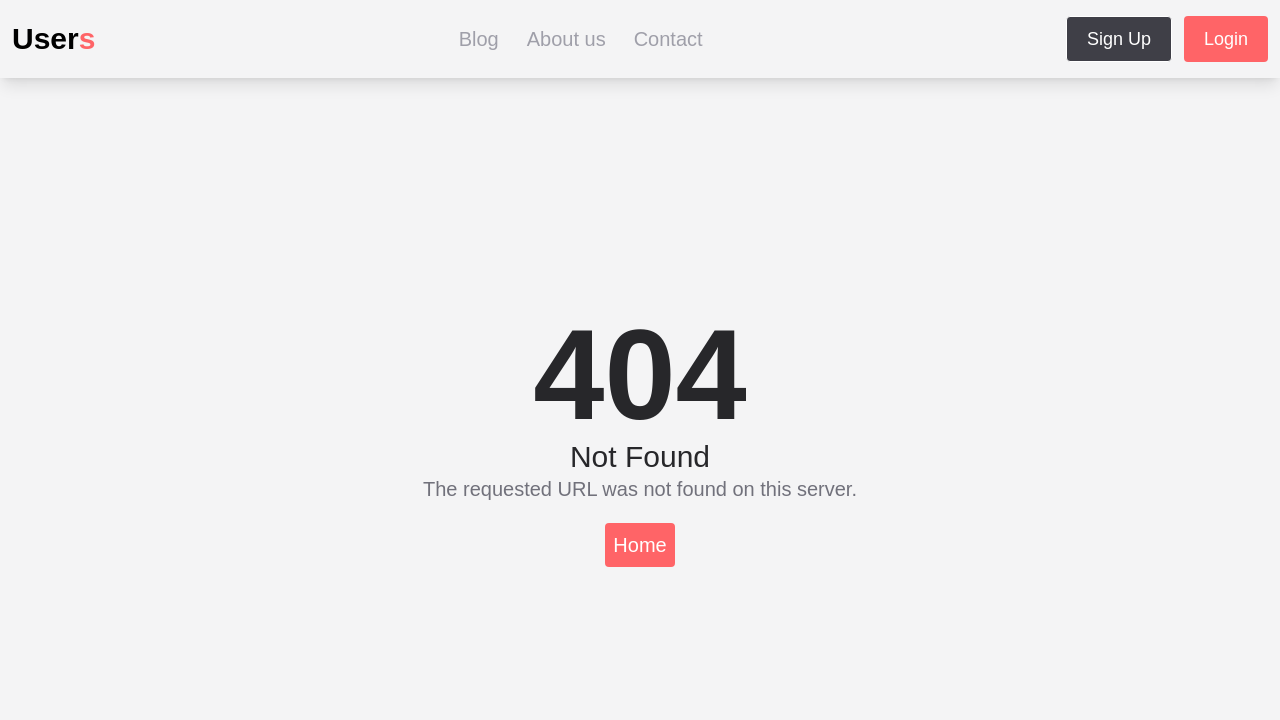
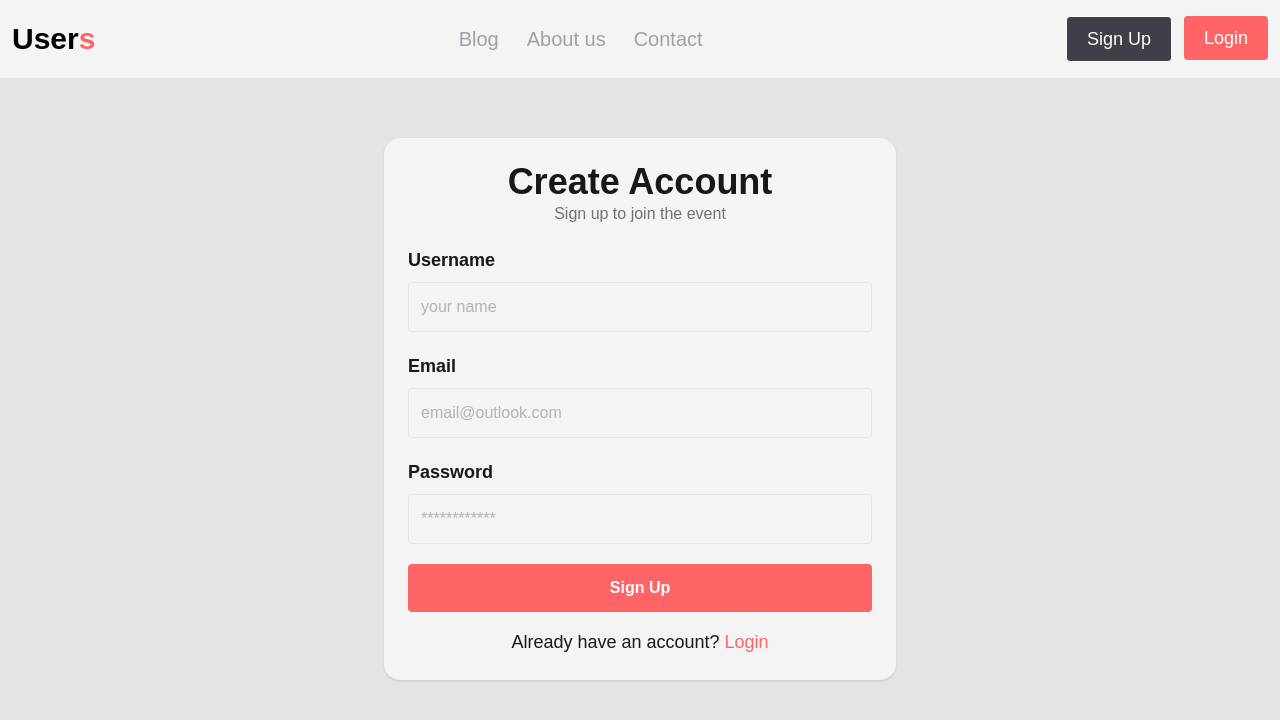
Before and after one commit to EduardoFelipe0231/users-details-page, a React (Vite) app: page /Auth in a window 1280 px wide. Before the commit this address had no page. Shown: the top 720 px of the page. Built offline with nearby package versions, Linux system fonts and the light colour scheme; a web font is replaced by a local one.

Commit message:
loginandsignup

```diff
--- a/src/App.jsx
+++ b/src/App.jsx
@@ -3,6 +3,7 @@ import Navbar from './components/Navbar'
 import Home from './pages/Home'
 import Error from './pages/Error404'
 import PersonDetails from './pages/PersonDetails'
+import Auth from './components/Auth'
 
 function App() {
   return (
@@ -11,6 +12,7 @@ function App() {
         <Routes>
           <Route path="/" element={<Home/>}/>
           <Route path='/person/details/:id' element={<PersonDetails />}/>
+          <Route path='/Auth' element={<Auth/>} />
 
           <Route path='*' element={<Error/>} />
         </Routes>
--- /dev/null
+++ b/src/components/Auth.jsx
@@ -0,0 +1,69 @@
+import { useState } from "react";
+
+const Auth = () => {
+
+    const [mode, setMode] = useState("signup")
+
+    const onSubmit = (e) => {
+        e.preventDefault();
+        alert("ok")
+    }
+
+    return(
+        <div className="flex flex-col items-center h-[calc(100vh-78px)]  bg-zinc-200 py-15">
+            <div className="container mx-auto bg-zinc-100 shadow rounded-2xl p-6 max-w-lg w-full justify-center flex flex-col text-zinc-900">
+                <div className="text-center">
+                    <h1
+                        className="text-4xl font-semibold">
+                        {mode === 'signup'? "Create Account" : "Login"}
+                        </h1>
+
+                    <p
+                        className="font-light text-zinc-500">
+                        {mode === 'signup' ? "Sign up to join the event" : "enter your account and have fun!"}
+                    </p>
+
+                </div>
+                <form action="#" onSubmit={onSubmit}>
+                    {mode === 'signup' ? (
+
+                        <div className="flex flex-col w-full mt-5 gap-2">
+                            <label htmlFor="username" className="text-lg font-semibold">Username</label>
+                            <input type="text" name="username" id="username" placeholder="your name"  className="rounded-sm p-3 border border-zinc-200 focus:border-red-400 focus:outline-hidden text-zinc-500" />
+                        </div>
+
+                    ) : null
+                    }
+
+                    <div className="flex flex-col w-full mt-5 gap-2">
+                        <label htmlFor="email" className="text-lg font-semibold">Email</label>
+                        <input type="email" name="email" id="email" placeholder="email@outlook.com"  className="rounded-sm p-3 border border-zinc-200 focus:border-red-400 focus:outline-hidden text-zinc-500" />
+                    </div>
+                    <div className="flex flex-col w-full mt-5 gap-2">
+                        <div className="flex items-center justify-between">
+                            <label htmlFor="password" className="text-lg font-semibold">Password</label>
+                            {mode === 'signup' ? null : <a href="#" className="text-red-400">Forgot your password?</a>}
+                        </div>
+                        <input type="password" name="password" id="password" placeholder="************" className="rounded-sm p-3 border border-zinc-200 focus:border-red-400 focus:outline-hidden text-zinc-500" />
+                    </div>
+
+                    <div className="space-y-4 mt-5">
+                        <button
+                            className="bg-red-400 w-full text-white p-3 rounded-sm cursor-pointer hover:bg-red-400/85 transition-all outline-0 font-bold" type="submit">
+                            {mode === 'signup' ? "Sign Up" : "Login"}
+                        </button>
+
+                        {mode === 'signup' ? (
+                            <p className="text-center text-lg">Already have an account? <a className="text-red-400 hover:text-red-400/85 cursor-pointer" onClick={() => setMode("Login")}> Login</a> </p>
+
+                        ) : (
+                            <p className="text-center text-lg">Don't have an account? <a className="text-red-400 hover:text-red-400/85 cursor-pointer" onClick={() => setMode("signup")}> Sign Up</a> </p>
+                        )}
+                    </div>
+                </form>
+            </div>
+        </div>
+    )
+}
+
+export default Auth;
--- a/src/components/Navbar.jsx
+++ b/src/components/Navbar.jsx
@@ -22,8 +22,12 @@ const Navbar = () => {
                 </nav>
 
                 <div className="hidden gap-3 sm:flex text-lg">
-                    <button className="px-5 py-2 rounded  border text-white cursor-pointer hover:shadow-sm bg-zinc-700 hover:bg-zinc-700/85 transition-all">Sign Up</button>
-                    <button className="bg-red-400 px-5 py-2 rounded text-white cursor-pointer hover:bg-red-400/85 transition-all">Login</button>
+                    <Link to="/auth">
+                        <button className="px-5 py-2 rounded  border text-white cursor-pointer hover:shadow-sm bg-zinc-700 hover:bg-zinc-700/85 transition-all">Sign Up</button>
+                    </Link>
+                    <Link to="/auth">
+                        <button className="bg-red-400 px-5 py-2 rounded text-white cursor-pointer hover:bg-red-400/85 transition-all">Login</button>
+                    </Link>
                 </div>
 
                 <div className="md:hidden">
```
